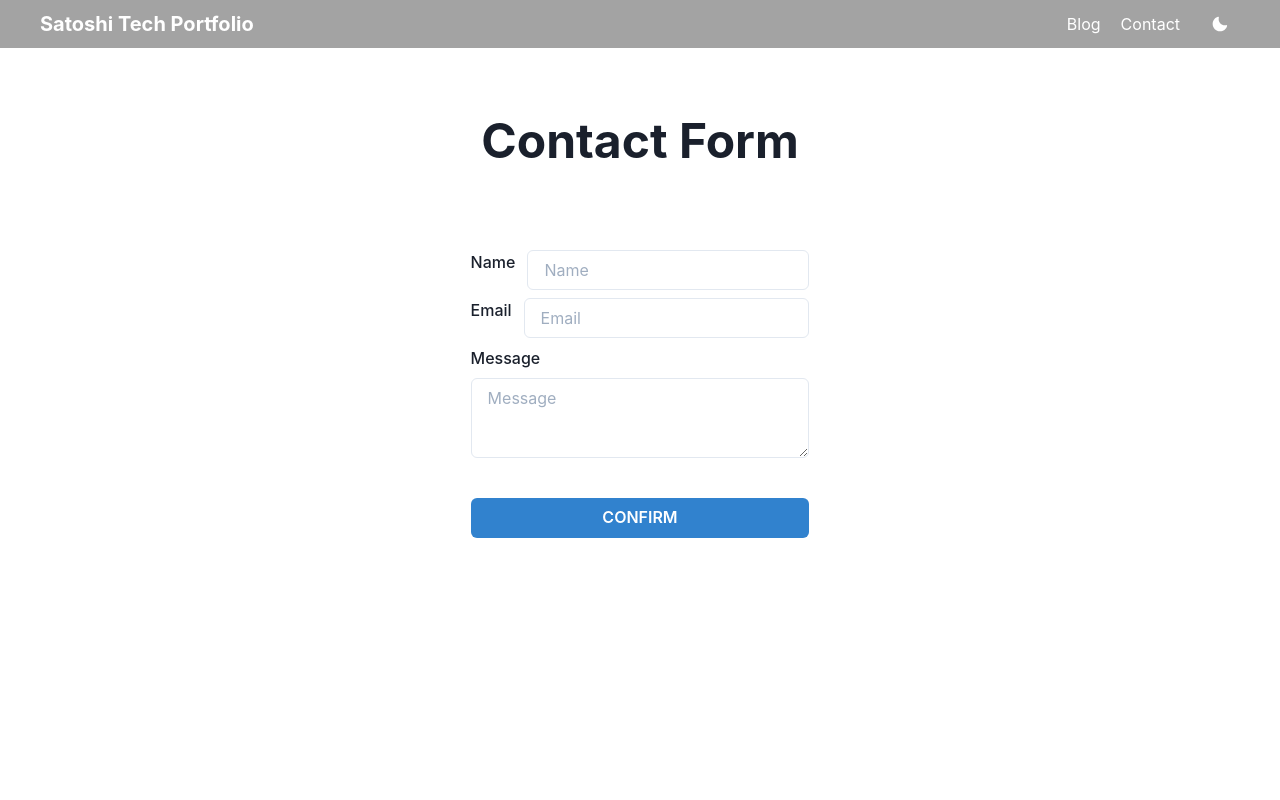
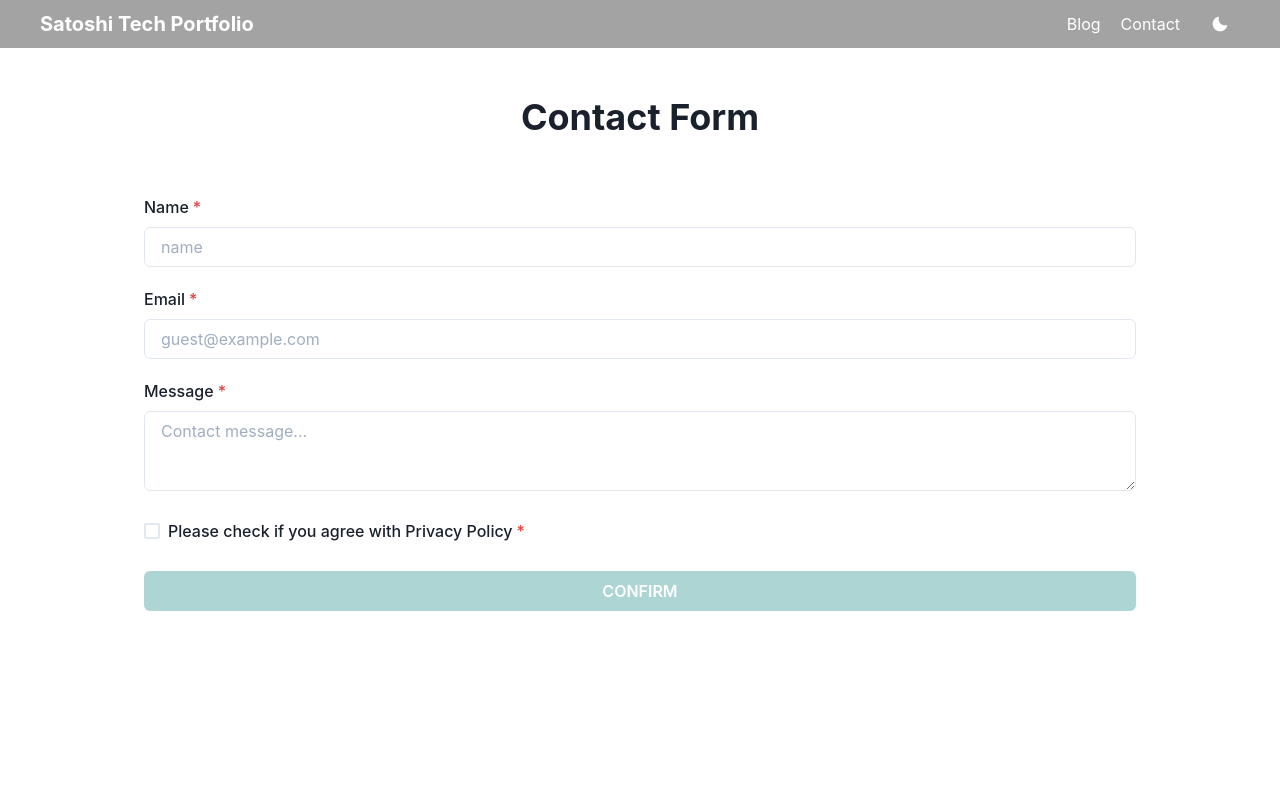
Before and after one commit to satoshi99/portfolio-page, a Next.js app: page /contact in a window 1280 px wide. Shown: the top 800 px of the page. Built offline with nearby package versions, Linux system fonts and the light colour scheme.

Commit message:
create contact page

```diff
--- a/src/components/ContactForm.tsx
+++ b/src/components/ContactForm.tsx
@@ -1,78 +1,226 @@
 import {
+  Box,
   Button,
+  Checkbox,
+  Divider,
   Flex,
+  FormControl,
+  FormErrorMessage,
   FormLabel,
   Heading,
   Input,
+  Modal,
+  ModalBody,
+  ModalContent,
+  ModalFooter,
+  ModalHeader,
+  ModalOverlay,
   Stack,
+  Text,
   Textarea,
+  useDisclosure,
+  useToast,
 } from '@chakra-ui/react'
-import { FormEvent, Dispatch, SetStateAction } from 'react'
+import { useState } from 'react'
+import { useForm, SubmitHandler } from 'react-hook-form'
+import { FormInputs } from '../types/types'
+import { SuccessPage } from './SuccessPage'
 
-type Props = {
-  name: string
-  setName: Dispatch<SetStateAction<string>>
-  email: string
-  setEmail: Dispatch<SetStateAction<string>>
-  message: string
-  setMessage: Dispatch<SetStateAction<string>>
-  step: number
-  setStep: Dispatch<SetStateAction<number>>
-}
+export const ContactForm = () => {
+  const [inputValues, setInputValues] = useState<FormInputs>()
 
-export const ContactForm = ({
-  name,
-  setName,
-  email,
-  setEmail,
-  message,
-  setMessage,
-  step,
-  setStep,
-}: Props) => {
-  const handleSubmit = (e: FormEvent) => {
-    e.preventDefault()
-    setStep(step + 1)
+  const {
+    register,
+    getValues,
+    handleSubmit,
+    reset,
+    formState: { errors, isValid, isSubmitting, isSubmitted },
+  } = useForm<FormInputs>({
+    mode: 'all',
+    defaultValues: {
+      name: '',
+      email: '',
+      message: '',
+      policyConfirm: false,
+    },
+  })
+
+  const { isOpen, onOpen, onClose } = useDisclosure()
+
+  const toast = useToast()
+  const toastHandler = (errorMessage: string) => {
+    toast({
+      title: 'Submittion Failed',
+      description: errorMessage,
+      status: 'error',
+      duration: 9000,
+      isClosable: true,
+    })
+  }
+
+  const clickHandler = () => {
+    setInputValues(getValues())
+    onOpen()
+  }
+
+  const submitHandler: SubmitHandler<FormInputs> = async (data) => {
+    try {
+      await console.log(JSON.stringify(data))
+    } catch (e) {
+      toastHandler(e.message)
+    }
+    reset()
+  }
+
+  if (isSubmitted) {
+    return <SuccessPage />
   }
 
   return (
-    <Flex minH="100vh" direction="column" pt="28" align="center">
-      <Heading textAlign="center" mb="20" fontSize="5xl">
+    <Flex
+      direction="column"
+      minH="100vh"
+      px={{ base: '16', md: '28', lg: '36' }}
+      py="24"
+    >
+      <Heading textAlign="center" mb="14">
         Contact Form
       </Heading>
-      <form onSubmit={handleSubmit}>
-        <Stack direction="column" fontSize="lg">
-          <Flex>
+
+      <form noValidate>
+        <Stack direction="column" spacing={5}>
+          <FormControl isRequired isInvalid={errors.name ? true : false}>
             <FormLabel>Name</FormLabel>
             <Input
               type="text"
-              placeholder="Name"
-              onChange={(e) => setName(e.target.value)}
-              value={name}
+              placeholder="name"
+              {...register('name', {
+                required: { value: true, message: 'Name is requried' },
+              })}
             />
-          </Flex>
-          <Flex>
+            <FormErrorMessage>
+              {errors.name && errors.name.message}
+            </FormErrorMessage>
+          </FormControl>
+
+          <FormControl isRequired isInvalid={errors.email ? true : false}>
             <FormLabel>Email</FormLabel>
             <Input
               type="email"
-              placeholder="Email"
-              onChange={(e) => setEmail(e.target.value)}
-              value={email}
+              placeholder="guest@example.com"
+              {...register('email', {
+                required: {
+                  value: true,
+                  message: 'Email is requried',
+                },
+                pattern: {
+                  value: /[\w\-._]+@[\w\-._]+\.[A-Za-z]+/,
+                  message: 'Invalid Email adress',
+                },
+              })}
             />
-          </Flex>
-          <Flex direction="column">
+            <FormErrorMessage>
+              {errors.email && errors.email.message}
+            </FormErrorMessage>
+          </FormControl>
+
+          <FormControl isRequired isInvalid={errors.message ? true : false}>
             <FormLabel>Message</FormLabel>
             <Textarea
-              placeholder="Message"
-              onChange={(e) => setMessage(e.target.value)}
-              value={message}
+              placeholder="Contact message..."
+              {...register('message', {
+                required: {
+                  value: true,
+                  message: 'Message is required',
+                },
+              })}
             />
-          </Flex>
+            <FormErrorMessage>
+              {errors.message && errors.message.message}
+            </FormErrorMessage>
+          </FormControl>
+
+          <FormControl
+            isRequired
+            isInvalid={errors.policyConfirm ? true : false}
+          >
+            <Flex direction="row" gap={2}>
+              <Checkbox
+                defaultChecked={false}
+                {...register('policyConfirm', {
+                  required: {
+                    value: true,
+                    message: 'You must confirm the Privacy Policy',
+                  },
+                })}
+              />
+              <FormLabel mt="2">
+                Please check if you agree with Privacy Policy
+              </FormLabel>
+            </Flex>
+            <FormErrorMessage>
+              {errors.policyConfirm && errors.policyConfirm.message}
+            </FormErrorMessage>
+          </FormControl>
+
+          <Button
+            type="button"
+            w="100%"
+            colorScheme="teal"
+            disabled={!isValid}
+            onClick={clickHandler}
+          >
+            CONFIRM
+          </Button>
         </Stack>
-        <Button type="submit" w="100%" mt="10" colorScheme="blue">
-          CONFIRM
-        </Button>
       </form>
+
+      <Modal
+        isCentered
+        onClose={onClose}
+        isOpen={isOpen}
+        scrollBehavior="inside"
+        size="xl"
+      >
+        <ModalOverlay
+          bg="blackAlpha.300"
+          backdropFilter="blur(10px) hue-rotate(90deg)"
+        />
+        <ModalContent>
+          <ModalHeader>Confirm your inquiry</ModalHeader>
+          <ModalBody>
+            <Stack direction="column">
+              <Box>
+                <Text color="gray">Name</Text>
+                <Divider />
+                <Text>{inputValues?.name}</Text>
+              </Box>
+
+              <Box>
+                <Text color="gray">Email</Text>
+                <Divider />
+                <Text>{inputValues?.email}</Text>
+              </Box>
+
+              <Box>
+                <Text color="gray">Message</Text>
+                <Divider />
+                <Text>{inputValues?.message}</Text>
+              </Box>
+            </Stack>
+          </ModalBody>
+          <ModalFooter>
+            <Button type="button" onClick={onClose} mr={3}>
+              BACK
+            </Button>
+            <form onSubmit={handleSubmit(submitHandler)}>
+              <Button type="submit" colorScheme="teal" isLoading={isSubmitting}>
+                SUBMIT
+              </Button>
+            </form>
+          </ModalFooter>
+        </ModalContent>
+      </Modal>
     </Flex>
   )
 }
--- /dev/null
+++ b/src/components/SuccessPage.tsx
@@ -0,0 +1,25 @@
+import { Button, Flex, Heading, Text } from '@chakra-ui/react'
+import { useRouter } from 'next/router'
+
+export const SuccessPage = () => {
+  const router = useRouter()
+  return (
+    <Flex minH="100vh" direction="column" pt="28" align="center">
+      <Heading textAlign="center" mb="20" fontSize="5xl">
+        Thank You For Your Message
+      </Heading>
+      <Text textAlign="center">
+        Thank you for your message.
+        <br /> I will get in touch you on Email. Please wait a reply.
+      </Text>
+      <Button
+        variant="link"
+        mt="20"
+        colorScheme="blue"
+        onClick={() => router.reload()}
+      >
+        Back to Contact Form
+      </Button>
+    </Flex>
+  )
+}
--- a/src/pages/contact.tsx
+++ b/src/pages/contact.tsx
@@ -1,45 +1,11 @@
 import type { NextPage } from 'next'
-import { useState } from 'react'
 import { ContactForm } from '../components/ContactForm'
-import { ConfirmPage } from '../components/ConfirmPage'
 import { Layout } from '../components/Layout'
-import { ThankPage } from '../components/ThankPage'
 
 const Contact: NextPage = () => {
-  const [name, setName] = useState('')
-  const [email, setEmail] = useState('')
-  const [message, setMessage] = useState('')
-  const [step, setStep] = useState(0)
-
   return (
     <Layout title="Contact">
-      {step === 0 ? (
-        <ContactForm
-          name={name}
-          setName={setName}
-          email={email}
-          setEmail={setEmail}
-          message={message}
-          setMessage={setMessage}
-          step={step}
-          setStep={setStep}
-        />
-      ) : step === 1 ? (
-        <ConfirmPage
-          name={name}
-          email={email}
-          message={message}
-          step={step}
-          setStep={setStep}
-        />
-      ) : (
-        <ThankPage
-          setName={setName}
-          setEmail={setEmail}
-          setMessage={setMessage}
-          setStep={setStep}
-        />
-      )}
+      <ContactForm />
     </Layout>
   )
 }
```
